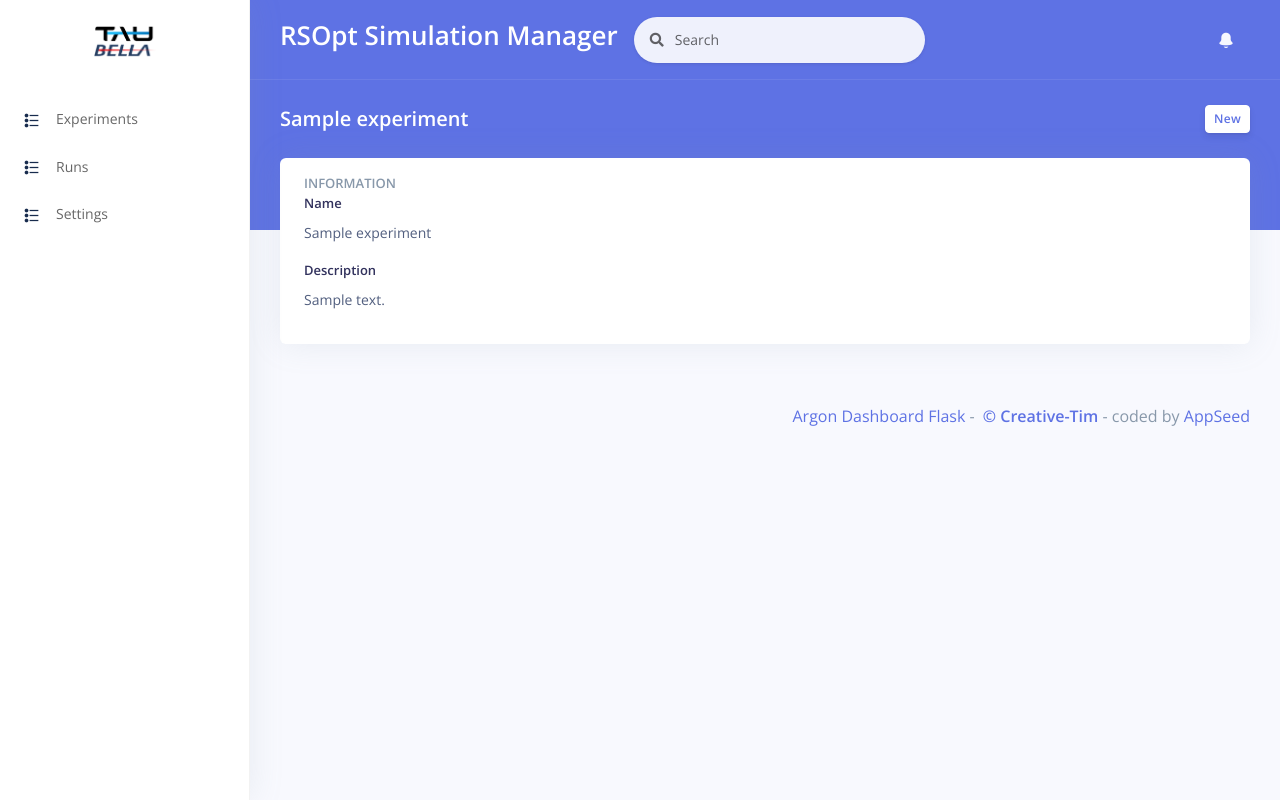
After one commit to TAUSystems/HTU_ebeam_transport_optimization, a Flask app: template rsopt_simulation_manager/apps/templates/home/experiment.html in a window 1280 px wide. The commit adds this page. Run offline with Flask 2, Linux system fonts and the light colour scheme; the template is opened without the code that fills it: most values are stand-ins (such as "Sample title", 1, 10 or a date in 2020); some libraries are stand-ins or nearby versions.

Commit message:
Implement show experiment
* Route for /experiments/<experiment_name>
* logic for get_experiment()
* experiment.html template
* update link in experiments.html table

```diff
--- a/rsopt_simulation_manager/apps/home/routes.py
+++ b/rsopt_simulation_manager/apps/home/routes.py
@@ -9,7 +9,7 @@ from typing import Optional
 from apps.home import blueprint
 from flask import render_template, request, redirect
 
-from ..logic.experiments import create_new_experiment, get_experiments
+from ..logic.experiments import create_new_experiment, get_experiments, get_experiment
 from ..logic.runs import run_simulation, get_runs, get_run
 from .forms import ExperimentForm, SettingsForm, RunForm
 from ..logic.settings import save_config, load_config
@@ -23,6 +23,10 @@ def index():
 @blueprint.route('/experiments')
 def list_experiments():
     return render_template("home/experiments.html", experiment_table_items=get_experiments())
+
+@blueprint.route('/experiments/<experiment_name>')
+def show_experiment(experiment_name: str):
+    return render_template("home/experiment.html", experiment=get_experiment(experiment_name))
 
 @blueprint.route('/experiments/new', methods=['GET', 'POST'])
 def new_experiment():
--- /dev/null
+++ b/rsopt_simulation_manager/apps/templates/home/experiment.html
@@ -0,0 +1,52 @@
+{% extends 'layouts/base.html' %}
+
+{% block title %} Experiment {{ experiment.name }} {% endblock title %}
+
+{% block content %}
+
+  <div class="header bg-primary pb-6">
+    <div class="container-fluid">
+      <div class="header-body">
+        <div class="row align-items-center py-4">
+          <div class="col-lg-6 col-7">
+            <h6 class="h2 text-white d-inline-block mb-0">{{ experiment.name }}</h6>
+          </div>
+          <div class="col-lg-6 col-5 text-right">
+            <a href="/experiments/new" class="btn btn-sm btn-neutral">New</a>
+          </div>
+        </div>
+      </div>
+    </div>
+  </div>
+
+  <!-- Page content -->
+  <div class="container-fluid mt--6">
+    <div class="row">
+      <div class="col">
+
+        <div class="card card-stats">
+          <!-- Run information -->
+          <div class="card-body">
+            <div class="row">
+              <div class="col">
+                <h5 class="card-title text-uppercase text-muted mb-0">Information</h5>
+              </div>
+            </div>
+            <h5>Name</h5>
+            <p class="text-sm">{{ experiment.name }}</p>
+            <h5>Description</h5>
+            <p class="text-sm">{{ experiment.description }}</p>
+          </div>
+        </div>
+      </div>
+    </div>
+
+    {% include "includes/footer.html" %}
+
+  </div>
+
+{% endblock content %}
+
+<!-- Specific JS goes HERE -->
+{% block javascripts %}
+{% endblock javascripts %}
--- a/rsopt_simulation_manager/apps/templates/home/experiments.html
+++ b/rsopt_simulation_manager/apps/templates/home/experiments.html
@@ -39,7 +39,7 @@
                 {% for item in experiment_table_items %}
                 <tr>
                   <th scope="row">
-                    <a href="/experiments?name={{item.name}}">{{item.name}}</a>
+                    <a href="/experiments/{{item.name}}">{{item.name}}</a>
                   </th>
                   <td>
                     {{item.description}}
```
Also changed, not shown: rsopt_simulation_manager/apps/logic/experiments.py (+27 -0 lines).
